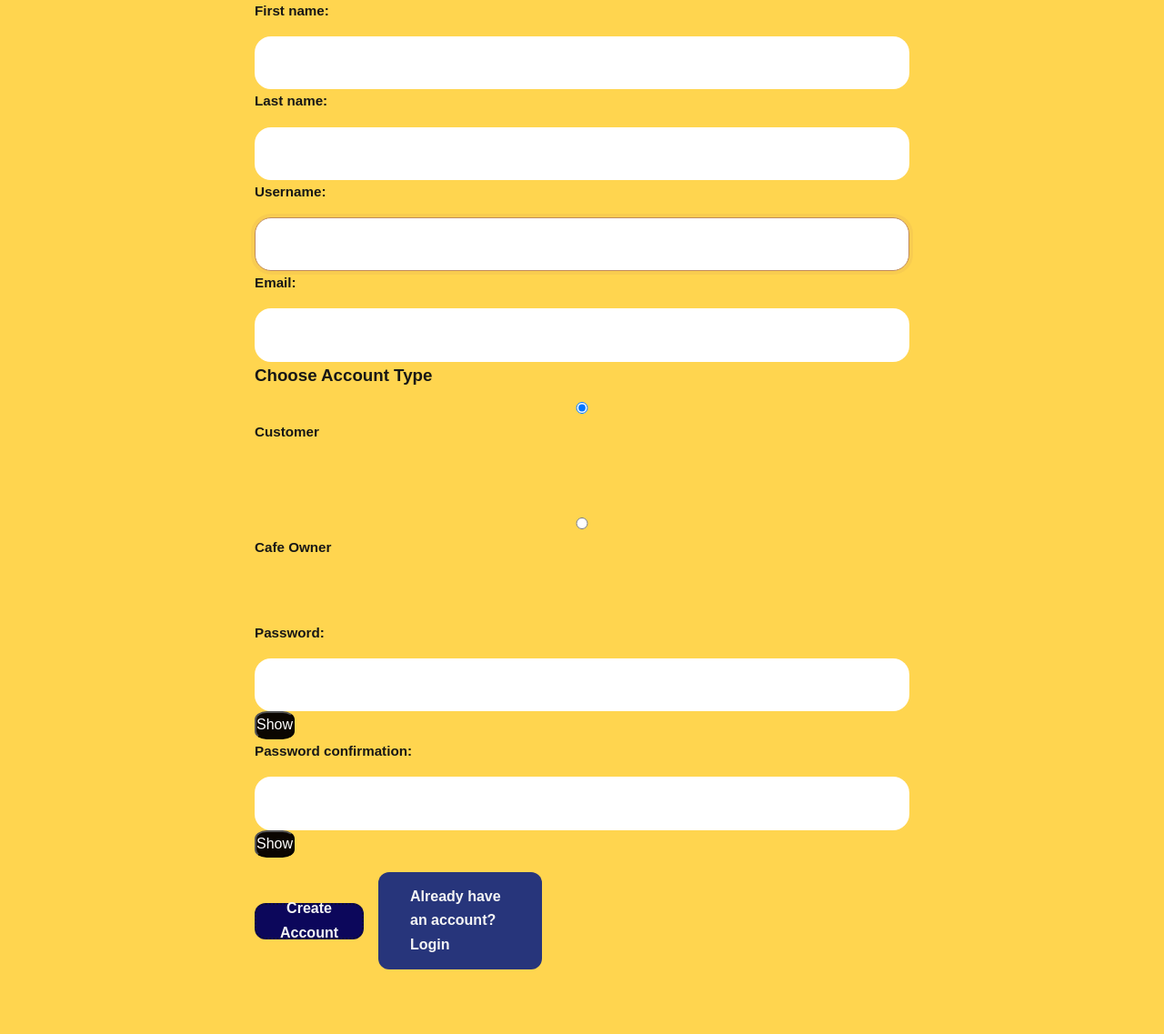
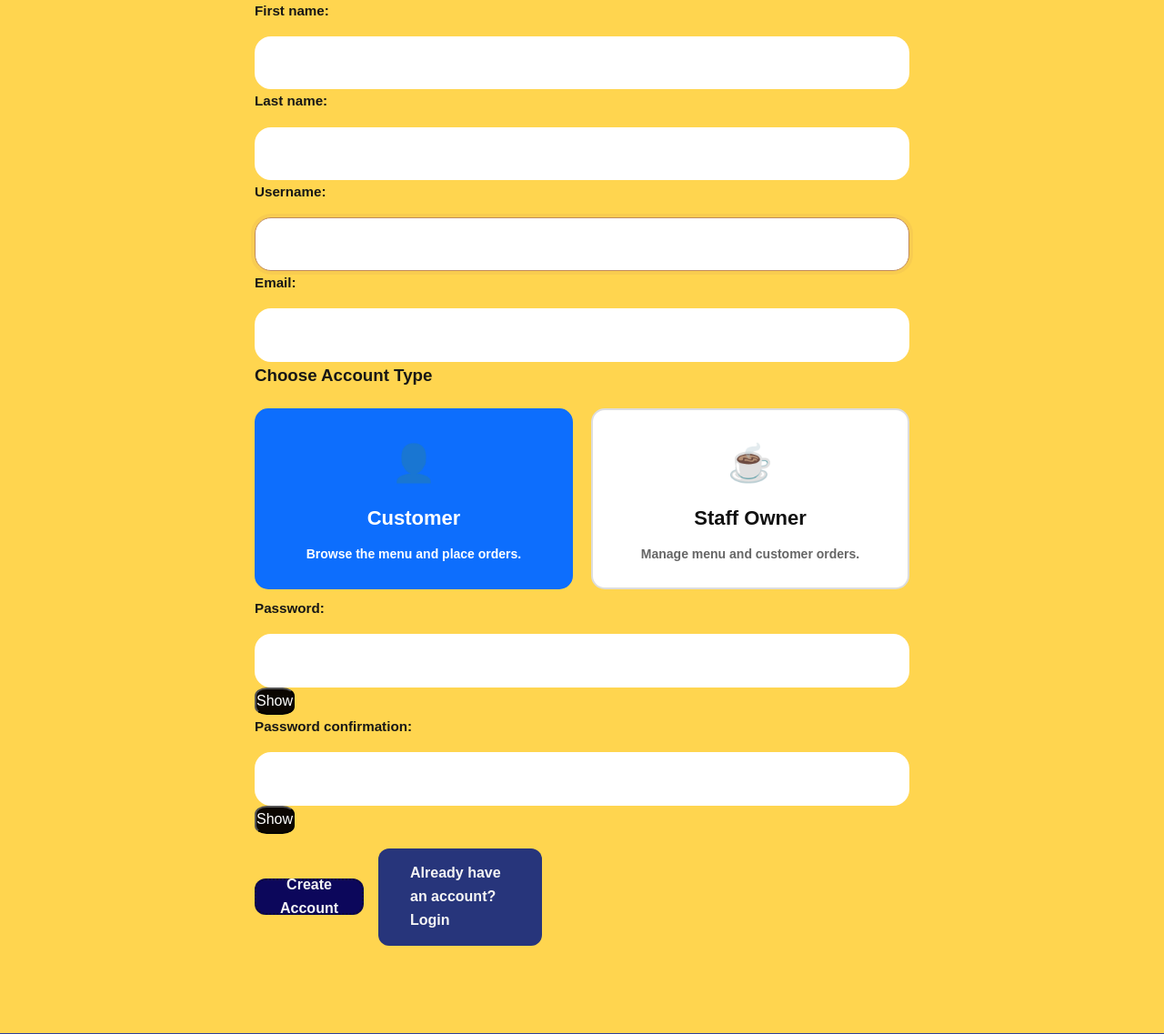
Before and after one commit to mohammadasif-27/CAFE, a Django app: page /accounts/register/ in a window 1280 px wide. Shown: the part 137-1274 px from the top of the page at 91% size. Run offline with Django 5.2, Linux system fonts and the light colour scheme.

Commit message:
change account type style in register page

```diff
--- a/static/css/style.css
+++ b/static/css/style.css
@@ -1352,3 +1352,55 @@ textarea:focus{
 }
 
 }
+/* Choose Account Type */
+.account-type{
+    display:flex;
+    gap:20px;
+    margin-top:20px;
+}
+
+.account-type input{
+    display:none;
+}
+
+.account-card{
+    flex:1;
+    background:#fff;
+    border:2px solid #ddd;
+    border-radius:15px;
+    padding:25px;
+    text-align:center;
+    cursor:pointer;
+    transition:.3s;
+}
+
+.account-card .icon{
+    font-size:40px;
+    margin-bottom:10px;
+}
+
+.account-card h4{
+    margin:10px 0;
+    font-size:22px;
+}
+
+.account-card p{
+    color:#666;
+    font-size:14px;
+}
+
+.account-card:hover{
+    border-color:#0d6efd;
+    transform:translateY(-5px);
+    box-shadow:0 10px 25px rgba(0,0,0,.15);
+}
+
+.account-type input:checked + .account-card{
+    background:#0d6efd;
+    border-color:#0d6efd;
+    color:#fff;
+}
+
+.account-type input:checked + .account-card p{
+    color:#fff;
+}
--- a/templates/accounts/register.html
+++ b/templates/accounts/register.html
@@ -32,24 +32,30 @@
           {{ form.email.errors }}
         </div>
         <!-- Account Type -->
-<div class="form-group">
-  <h3>Choose Account Type</h3>
+       <h3>Choose Account Type</h3>
 
-  <label>
-    <input type="radio" name="account_type" value="customer" checked>
-    Customer
-  </label>
+<div class="account-type">
 
-  <br><br>
+    <input type="radio" id="customer" name="account_type" value="customer" checked>
+    <label for="customer" class="account-card">
+        <div class="icon">👤</div>
+        <h4>Customer</h4>
+        <p>Browse the menu and place orders.</p>
+    </label>
 
-  <label>
-    <input type="radio" name="account_type" value="owner">
-    Cafe Owner
-  </label>
+    <input type="radio" id="owner" name="account_type" value="owner">
+    <label for="owner" class="account-card">
+        <div class="icon">☕</div>
+        <h4>Staff Owner</h4>
+        <p>Manage menu and customer orders.</p>
+    </label>
 
-  <br><br>
 </div>
-
+<script>
+function selectAccount(type) {
+    document.getElementById("account_type").value = type;
+}
+</script>
         <div class="form-grid">
           <div class="form-group">
             {{ form.password1.label_tag }}
```
